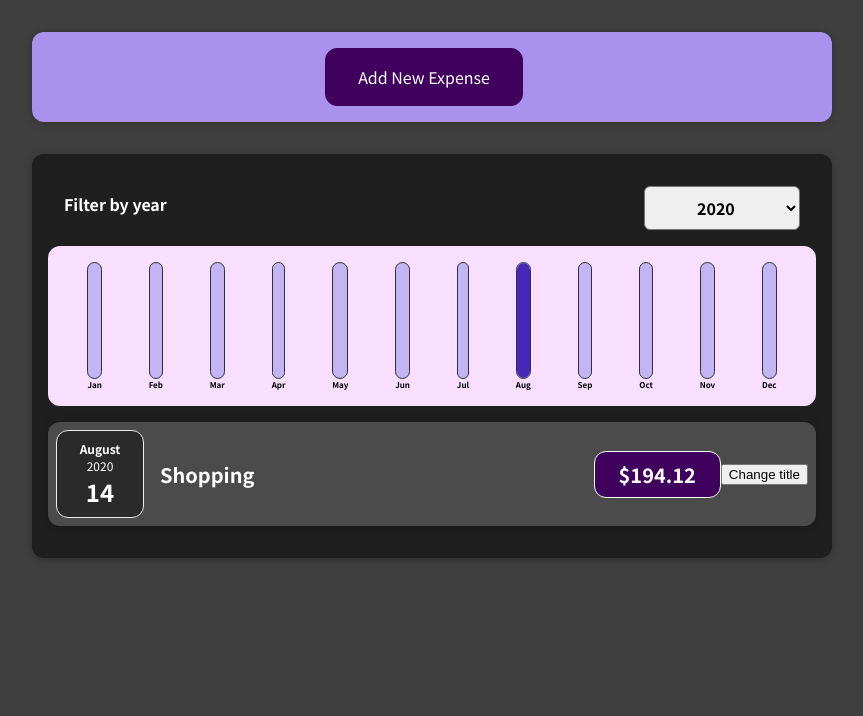
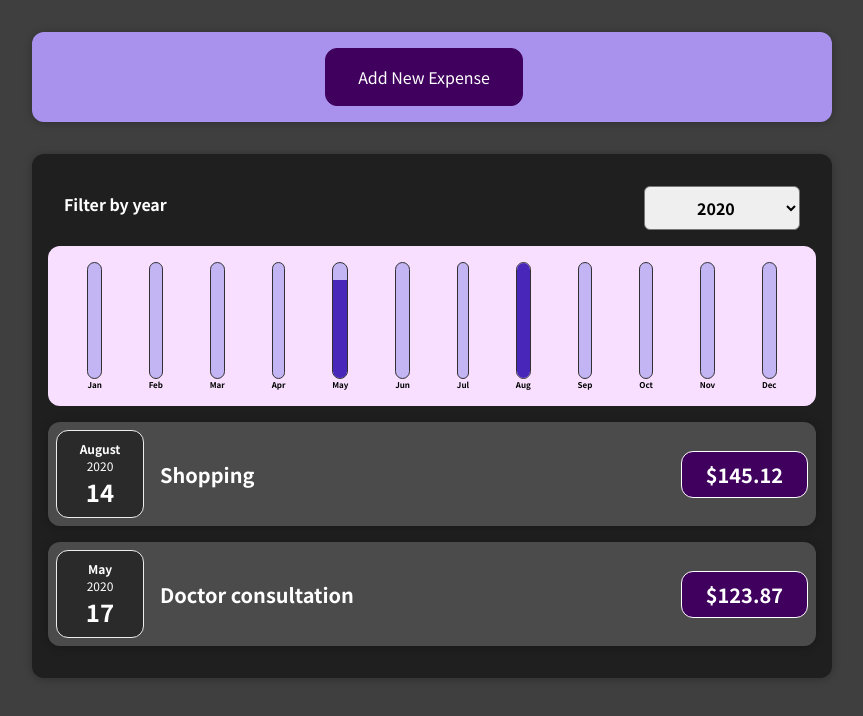
Before and after one commit to katerinagutich/expenses-tracker, a React (Create React App) app: page / in a window 1280 px wide. Shown: the top 716 px of the page, without its empty margins (208-1071 px from the left). Built offline with nearby package versions, Linux system fonts and the light colour scheme.

Commit message:
Update initial expenses

```diff
--- a/src/App.js
+++ b/src/App.js
@@ -6,7 +6,7 @@ const INITIAL_EXPENSES = [
     {
         id: 'e1',
         title: 'Shopping',
-        amount: 194.12,
+        amount: 145.12,
         date: new Date(2020, 7, 14),
     },
     {
@@ -18,14 +18,26 @@ const INITIAL_EXPENSES = [
     {
         id: 'e3',
         title: 'Taxi',
-        amount: 14.67,
+        amount: 94.67,
         date: new Date(2021, 2, 28),
     },
     {
         id: 'e4',
         title: 'New Laptop',
-        amount: 450,
+        amount: 350.00,
         date: new Date(2021, 5, 12),
+    },
+    {
+        id: 'e5',
+        title: 'Birthday Party',
+        amount: 295.18,
+        date: new Date(2021, 1, 3),
+    },
+    {
+        id: 'e6',
+        title: 'Doctor consultation',
+        amount: 123.87,
+        date: new Date(2020, 4, 17),
     },
 ];
 
--- a/src/components/Expenses/ExpenseItem.js
+++ b/src/components/Expenses/ExpenseItem.js
@@ -1,25 +1,18 @@
-import React, {useState} from 'react';
+import React from 'react';
 import ExpenseDate from './ExpenseDate';
 import Card from '../UI/Card';
 import './ExpenseItem.css';
 
 function ExpenseItem(props) {
 
-    const [title, setTitle] = useState(props.title);
-
-    const clickHandler = () => {
-        setTitle("Updated!");
-    }
-
     return (
         <li>
             <Card className="expense-item">
                 <ExpenseDate date={props.date}/>
                 <div className="expense-item__description">
-                    <h2>{title}</h2>
+                    <h2>{props.title}</h2>
                     <div className="expense-item__price">${props.amount}</div>
                 </div>
-                <button onClick={clickHandler}>Change title</button>
             </Card>
         </li>
     );
```
